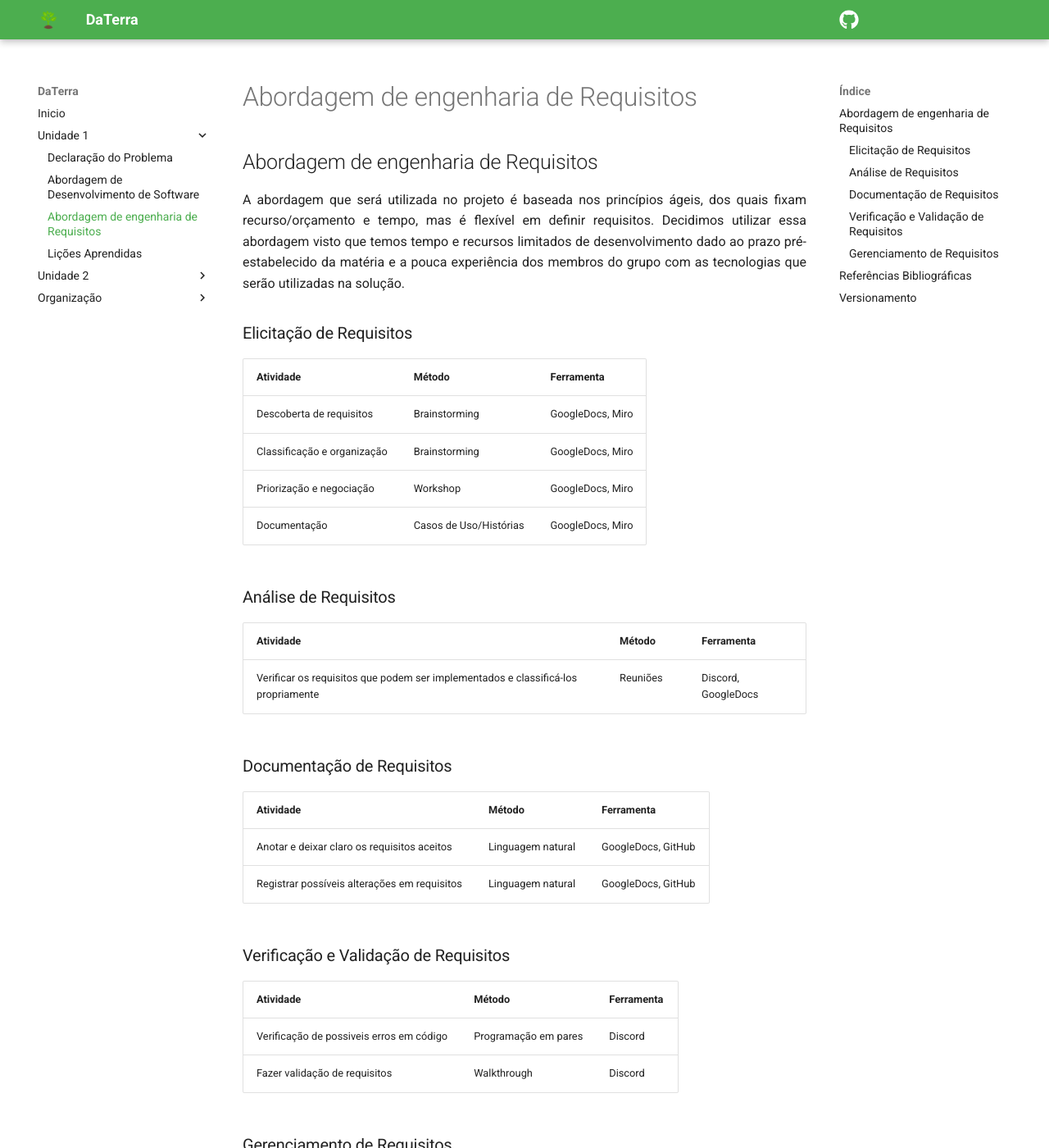
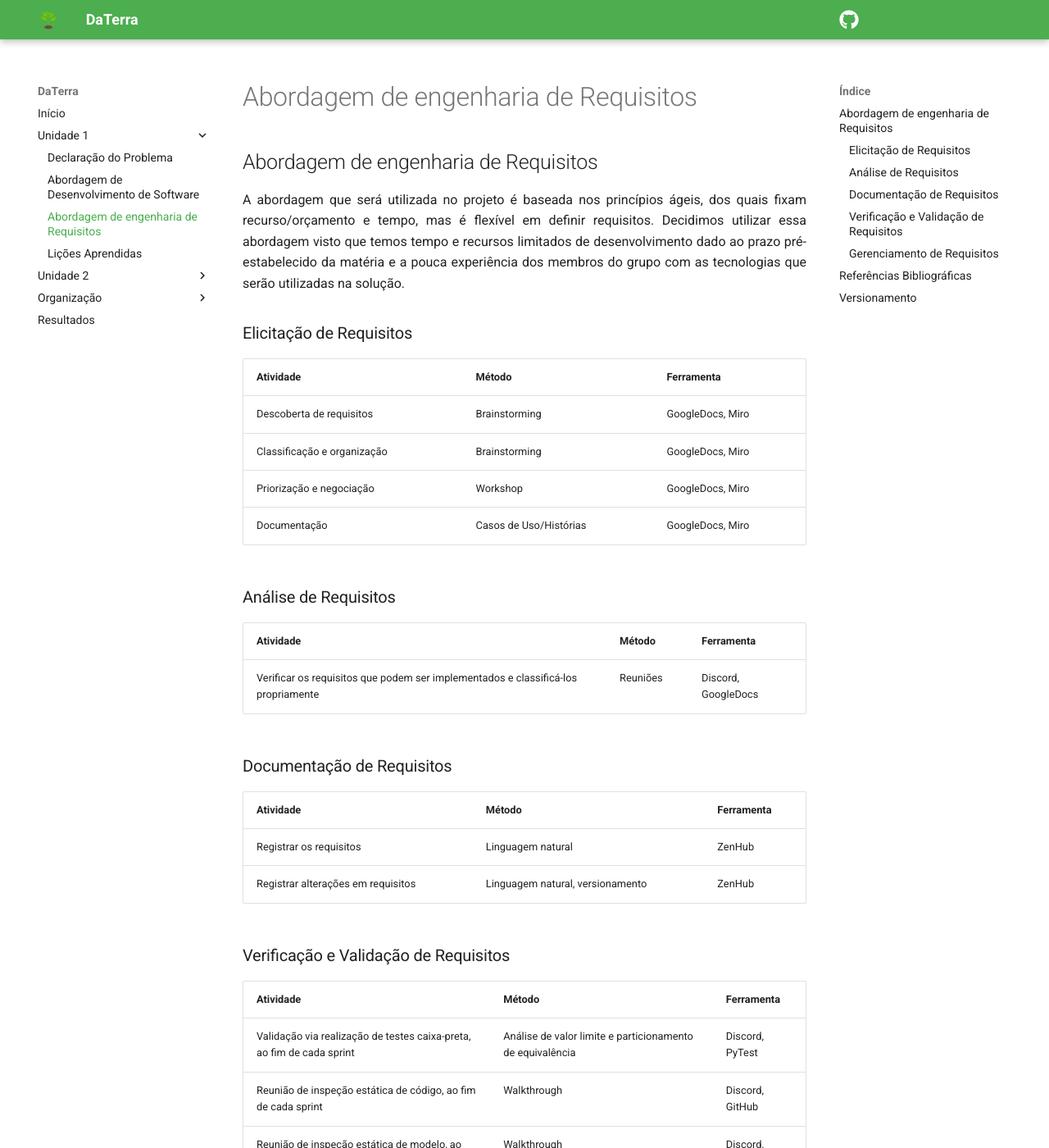
Before and after one commit to FGAUnB-REQ-GM/2021.2-DaTerra, an MkDocs documentation site: the page built from docs/docs/AbordagemEngReq.md, in a window 1280 px wide and 1400 px high. Shown: the whole window at 82% size. Built offline with MkDocs 1.6.1 and Material for MkDocs 9.7.7, drawn with Linux system fonts in a browser that asks for light colours; comment, search, counter and statistics services are not loaded; some of the changed text lies outside the part shown.

Commit message:
atualização docs

```diff
--- a/docs/docs/AbordagemEngReq.md
+++ b/docs/docs/AbordagemEngReq.md
@@ -20,19 +20,20 @@ Verificar os requisitos que podem ser implementados e classificá-los propriamen
 ### Documentação de Requisitos
 Atividade | Método | Ferramenta
 ----------|--------|-----------
-Anotar e deixar claro os requisitos aceitos| Linguagem natural |GoogleDocs, GitHub
-Registrar possíveis alterações em requisitos | Linguagem natural |GoogleDocs, GitHub
+Registrar os requisitos| Linguagem natural | ZenHub
+Registrar alterações em requisitos | Linguagem natural, versionamento | ZenHub
 
 ### Verificação e Validação de Requisitos
 Atividade | Método | Ferramenta
 ----------|--------|-----------
-Verificação	de possiveis erros em código| Programação em pares | Discord
-Fazer validação de requisitos | Walkthrough | Discord
+Validação via realização de testes caixa-preta, ao fim de cada sprint | Análise de valor limite e particionamento de equivalência | Discord, PyTest
+Reunião de inspeção estática de código, ao fim de cada sprint | Walkthrough | Discord, GitHub
+Reunião de inspeção estática de modelo, ao fim de cada sprint | Walkthrough | Discord, GitHub
 
 ### Gerenciamento de Requisitos
 Atividade | Método | Ferramenta
 ----------|--------|-----------
-Classificar os requisitos por tags | Identificação e armazenagem | Miro, Discord
+Classificar os requisitos | Identificação e armazenagem | Miro, Discord
 Verificar de mudança de algum requisito (código, lógica ou dependência) | Rastreabilidade |Miro
 
 ## Referências Bibliográficas
@@ -47,3 +48,4 @@ Verificar de mudança de algum requisito (código, lógica ou dependência) | Ra
 1.0    |27/01/2022|Criação do conteúdo| José Guilherme
 1.1    |02/02/2022|Adição do conteúdo | Mariana Rio
 1.2    |03/02/2022|Adição de conteúdo | Cristian Furtado
+1.3    |22/02/2022|Alteração de conteúdo| José Guilherme
--- /dev/null
+++ b/docs/docs/_extra/extra.css
@@ -0,0 +1,3 @@
+.md-typeset__table {min-width: 100%;}
+
+.md-typeset table:not([class]) {display: table;}
--- a/docs/mkdocs.yml
+++ b/docs/mkdocs.yml
@@ -12,8 +12,8 @@ theme:
   palette:
     primary: green
 
-# extra_css:
-#   - stylesheets/extra.css
+extra_css:
+  - _extra/extra.css
 
 markdown_extensions:
   - def_list
@@ -21,22 +21,20 @@ markdown_extensions:
       custom_checkbox: true
 
 nav:
-  - Inicio: index.md
+  - Início: index.md
   - Unidade 1:
     - Declaração do Problema: DeclaracaoProblema.md
     - Abordagem de Desenvolvimento de Software: AbordagemDev.md
     - Abordagem de engenharia de Requisitos: AbordagemEngReq.md
     - Lições Aprendidas: LicoesAprendidas.md
   - Unidade 2:
-    - Requisitos Funcionais:
-      - Requisitos de Usuarios.md
-      - Requisitos do Sistema.md
-    - Requisitos Nao-Funcionais:
-      - Requisitos.md
-
+    - Requisitos Funcionais: RequisitosF.md
+      #- Requisitos do Sistema.md
+    - Requisitos Nao-Funcionais: RequisitosNF.md
   - Organização:
     - Reuniões: reunioes.md
     - Sprints: sprints.md
+  - Resultados: resultados.md
 
 plugins:
   - mkdocs-video
--- a/requirements.txt
+++ b/docs/requirements.txt
@@ -13,3 +13,5 @@ PyYAML==6.0
 pyyaml_env_tag==0.1
 six==1.16.0
 watchdog==2.1.6
+mkdocs-material
+mkdocs-video
```
Also changed, not shown: docs/docs/RequisitosNF.md (+4 -0 lines), docs/docs/index.md (added, +54 -0 lines), docs/docs/resultados.md (added, +24 -0 lines), README.md, docs/docs/img/unb_logo.jpg (added).
